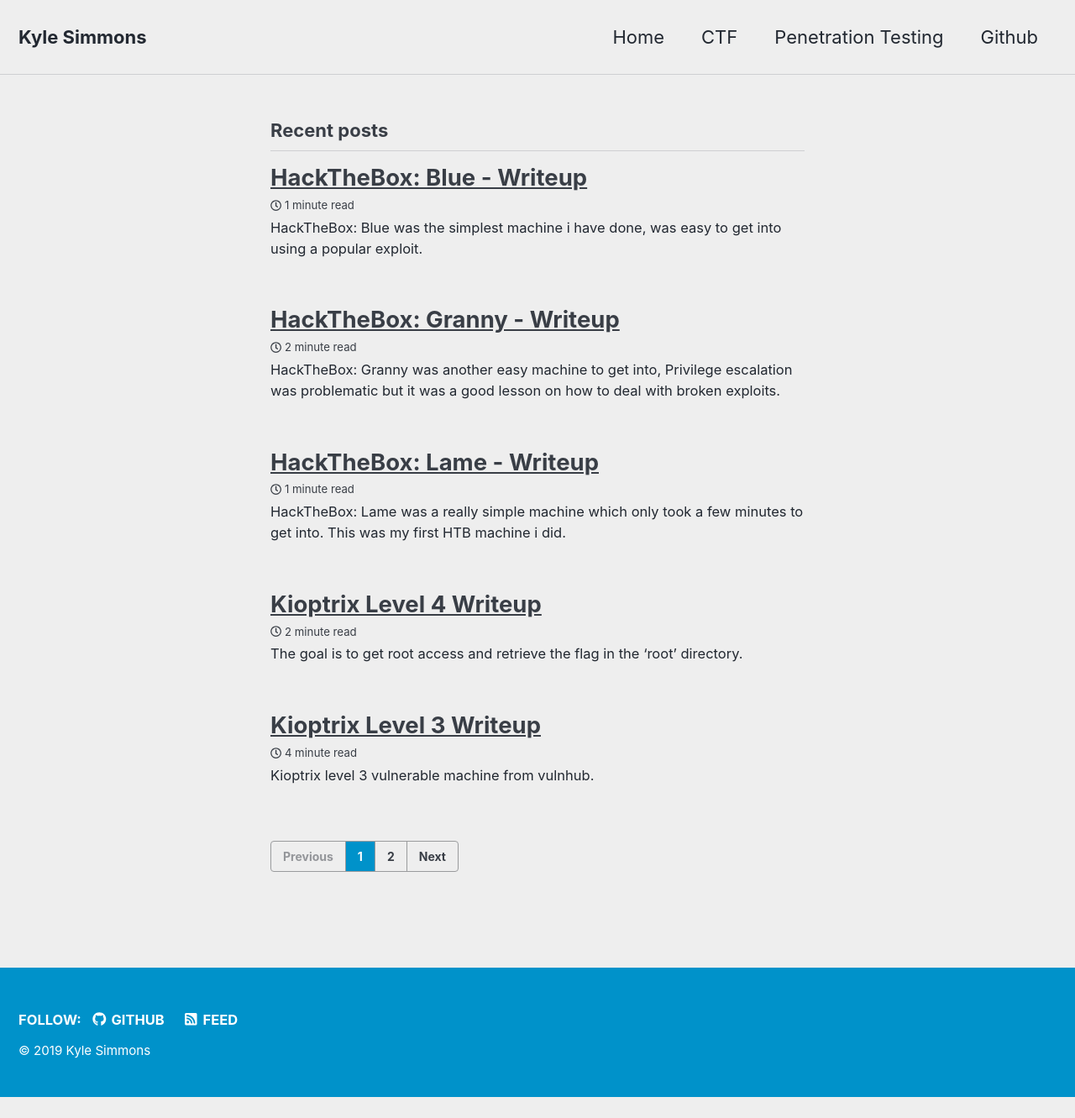
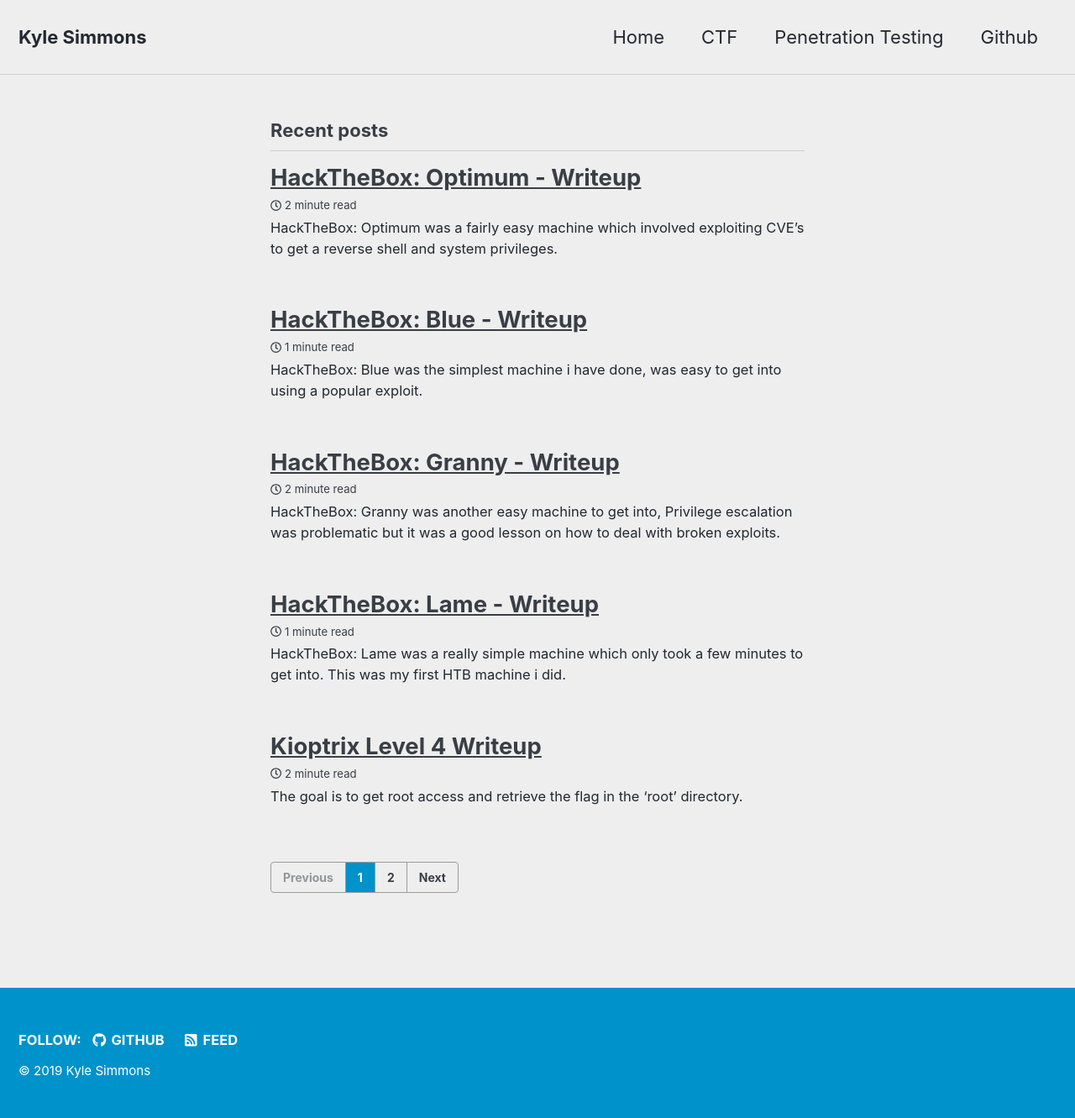
Before and after one commit to kyle-c-simmons/kyle-c-simmons.github.io, a Jekyll site: the page built from index.html, in a window 1280 px wide. Shown: the whole page at 84% size. Built offline with Jekyll 4.4.1, drawn with Linux system fonts in a browser that asks for light colours; cached includes are drawn as plain includes; nearby versions of some CDN libraries; the list of posts is cut into pages by our own code; before the commit the page ends 1306 px from its top, so only the background shows below that; some of the changed lines change nothing that is shown.

Commit message:
add new post

```diff
--- /dev/null
+++ b/_posts/2019-04-05-htb-optimum.markdown
@@ -0,0 +1,78 @@
+---
+layout: single
+title:  "HackTheBox: Optimum - Writeup"
+date:   2019-05-04 23:24:02 +0530
+author: Kyle Simmons
+categories: [htb]
+---
+HackTheBox: Optimum was a fairly easy machine which involved exploiting CVE's to get a
+reverse shell and system privileges.
+
+<h2>1.1 Enumeration</h2>
+I first started by doing a port scan of Optimum (10.10.10.8).
+{% highlight shell %}
+Nmap scan report for 10.10.10.8
+Host is up (0.42s latency).
+Not shown: 999 filtered ports
+PORT   STATE SERVICE VERSION
+80/tcp open  http    HttpFileServer httpd 2.3
+|_http-server-header: HFS 2.3
+|_http-title: HFS /
+Warning: OSScan results may be unreliable because we could not find at least 1 open and 1 closed port
+Aggressive OS guesses: Microsoft Windows Server 2012 (91%), Microsoft Windows Server 2012 or Windows Server 2012 R2 (91%), Microsoft Windows Server 2012 R2 (91%), Microsoft Windows 7 Professional (87%), Microsoft Windows 8.1 Update 1 (86%), Microsoft Windows Phone 7.5 or 8.0 (86%), Microsoft Windows 7 or Windows Server 2008 R2 (85%), Microsoft Windows Server 2008 R2 (85%), Microsoft Windows Server 2008 R2 or Windows 8.1 (85%), Microsoft Windows Server 2008 R2 SP1 or Windows 8 (85%)
+No exact OS matches for host (test conditions non-ideal).
+Network Distance: 2 hops
+Service Info: OS: Windows; CPE: cpe:/o:microsoft:windows
+{% endhighlight %}
+<br>
+The port scan reveals that only 1 port is open (port 80). Several useful information including the version of the web server
+is displayed which can be enumerated to check for a CVE.
+<br><br>
+A quick look at website shows that it is a web server for browsing files. The version is displayed `httpFileServer 2.3`, confirming again the version which was also shown in the nmap scan.
+
+<img src="/assets/images/htb/optimum/hfs-website.png">
+<br><br>
+
+<h2>2.1 Exploitation</h2>
+Using `searchsploit` to search for a vulnerability on the version, one is found for `hfs` which is remote command execution (RCE),
+this can be used to get a reverse shell on the web server. The exploit is in metasploit which is booted up and the exploit is
+exploited successfully.
+
+<img src="/assets/images/htb/optimum/found-user-txt.png">
+<br><br>
+The user is then found easily, however the shell does not have root privileges which means further enumeration on the system
+has to be conducted to get system access.
+
+<h2>3.1 Post Exploitation</h2>
+The first thing to check for is the system information, including architecture, operating system and versions. This can be done
+by running the command `systeminfo`. In addition to that looking around the file system to
+check what files is there. A windows local exploit finder can be used to gather possible vulnerabilities
+that the system contains.
+
+`Sherlock` is a powershell script which searches for possible vulnerabilities locally. Sherlock is downloaded from the
+GitHub repository:
+`https://github.com/rasta-mouse/Sherlock`
+
+Once downloaded, i then uploaded the powershell scrip to the target using `meterpreter's upload` command.
+
+<img src="/assets/images/htb/optimum/upload-sherlock.png">
+<br><br>
+Success, the powershell script was uploaded.
+<br>
+
+<h3>3.2 Post Exploitation - Running Sherlock</h3>
+The powershell scrip is executed by doing:
+
+`powershell .\Sherlock.ps1`
+
+Several vulnerabilities are found with Sherlock after running the script. The exploits `MS16-034` and `MS16-135`
+did not work for me, even after some changes to the code. However, after looking through the output of the script,
+i found it is also vulnerable to the `MS16-098` exploit, which works! Searching the exploit on google, the exploit is
+then downloaded and ready for transfer onto the target.
+
+<img src="/assets/images/htb/optimum/2-vulns-found-with-sherlock.png">
+
+The exploit is uploaded and the privileges are escalated. Then by navigating to the `Administrator`
+directory, the root flag is found!
+
+<img src="/assets/images/htb/optimum/priv-escalated-doneeee.png">
--- a/penetration-testing.md
+++ b/penetration-testing.md
@@ -24,6 +24,8 @@
 <br>
 [HackTheBox: Blue - Writeup]
 <br>
+[HackTheBox: Optimum - Writeup]
+<br>
 
 
 
@@ -35,3 +37,4 @@
 [HackTheBox: Lame - Writeup]: https://kyle-c-simmons.github.io/htb/htb-lame/
 [HackTheBox: Granny - Writeup]: https://kyle-c-simmons.github.io/htb/htb-granny/
 [HackTheBox: Blue - Writeup]: https://kyle-c-simmons.github.io/htb/htb-blue/
+[HackTheBox: Optimum - Writeup]: https://kyle-c-simmons.github.io/htb/htb-optimum/
```
Also changed, not shown: assets/images/htb/optimum/2-vulns-found-with-sherlock.png (added), assets/images/htb/optimum/exploit-found.png (added), assets/images/htb/optimum/found-user-txt.png (added), assets/images/htb/optimum/hfs-website.png (added), assets/images/htb/optimum/priv-escalated-doneeee.png (added), assets/images/htb/optimum/upload-sherlock.png (added).
